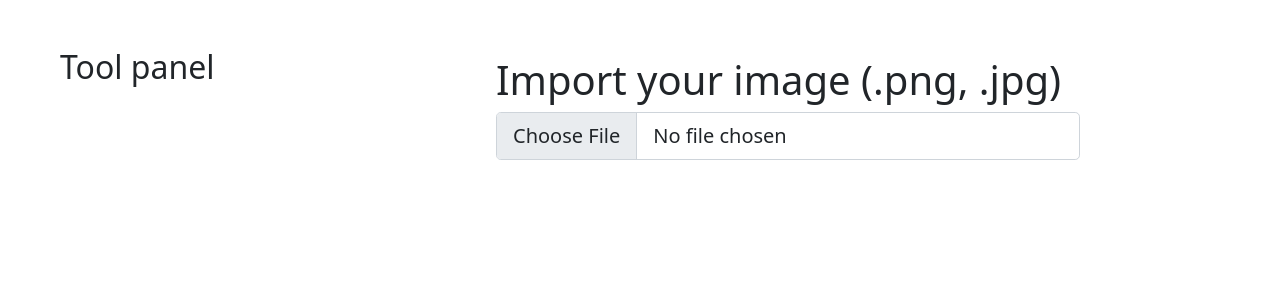
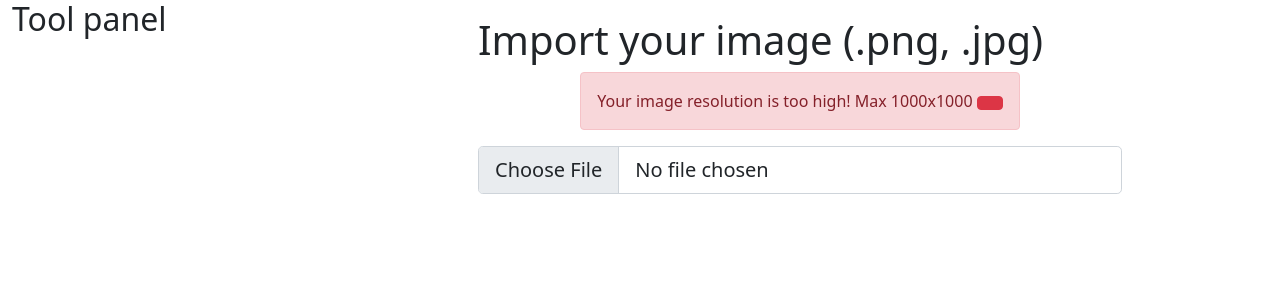
Before and after one commit to Szymon99d/symfony-image-editor, a Symfony app: template templates/index.html.twig in a window 1280 px wide. Shown: the top 300 px of the page. Run offline with Twig, Linux system fonts and the light colour scheme; the template is opened without the code that fills it, so the values that code supplies are empty; some libraries are stand-ins or nearby versions.

Commit message:
Add file upload with ajax

```diff
--- a/config/services.yaml
+++ b/config/services.yaml
@@ -4,6 +4,7 @@
 # Put parameters here that don't need to change on each machine where the app is deployed
 # https://symfony.com/doc/current/best_practices.html#use-parameters-for-application-configuration
 parameters:
+    image_path: '%kernel.project_dir%/public/images'
 
 services:
     # default configuration for services in *this* file
--- a/templates/index.html.twig
+++ b/templates/index.html.twig
@@ -3,19 +3,28 @@
 
 {% block body %}
 
-<div id="mainBlock" class="container-fluid">
+<div id="mainBlock" class="container-fluid w-100 h-100">
 
-    <div class="p-5 row">
+    <div class="h-100 row">
 
         <div class="col-12 col-sm-3 tool-panel">
             <h2>Tool panel</h2>
         </div>
 
-        <div class="col-12 col-sm-9 image-panel d-flex justify-content-center align-items-center">
-            <div class="h-75 w-75 p-2 import-block d-flex justify-content-center align-items-center flex-column">
+        <div class="col-12 col-sm-9 p-2 image-panel d-flex justify-content-center align-items-center">
+            <div class="h-100 w-75 p-2 import-block d-flex justify-content-center align-items-center flex-column">
+                <img id="img"/>
+                <div id="imgIcon" class="container"><i class="bi bi-image"></i></div>
                 <div class="container"><h1>Import your image (.png, .jpg)</h1></div>
-                <div class="container"><i class="bi bi-image"></i></div>
-                <div class="container"><input class="form-control form-control-lg" id="imageField" type="file" accept=".png,.jpg,.jpeg"></div>
+                <div id="resolutionError" class="alert alert-danger hide-msg">
+                    <i class="bi bi-exclamation-lg"></i>Your image resolution is too high! Max 1000x1000
+                    <button id="hideMsgBtn" class="btn btn-danger"><i class="bi bi-x-lg"></i></button>
+                </div>
+                <div class="container">
+                <form id="imgUploadForm" name="uploadForm" method="POST" action="">
+                    <input class="form-control form-control-lg" id="imageField" name="uploadImg" type="file" accept=".png,.jpg,.jpeg">
+                </form>
+                </div>
             </div>
         </div>
 
```
Also changed, not shown: assets/app.js (+32 -0 lines), assets/styles/app.css (+12 -2 lines), src/Controller/PhotoEditorController.php (+20 -2 lines), 1 other file.
